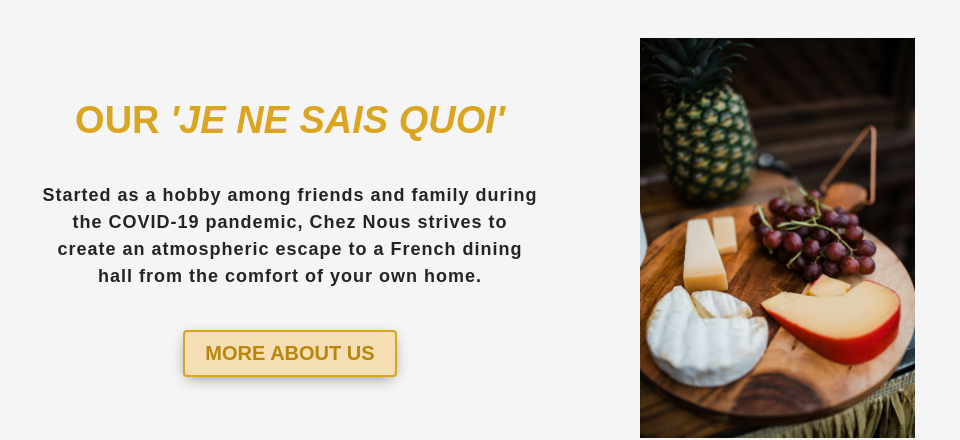
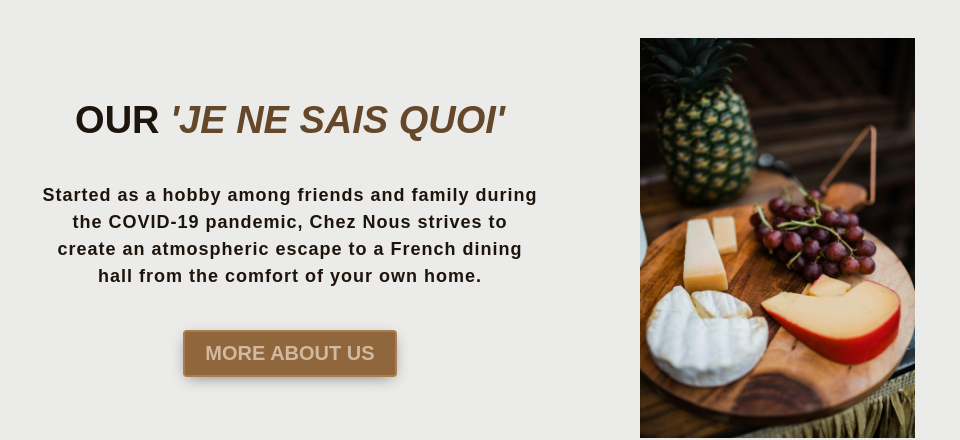
Before and after one commit to lmorgan2398/restaurant-page, a website built with webpack: page src/template.html in a window 1280 px wide. Shown: the part 822-1262 px from the top of the page, 0-960 px from the left. Built offline with nearby package versions, Linux system fonts and the light colour scheme; grey boxes are pictures that could not be loaded.

Commit message:
Update font colors in about section

```diff
--- a/src/styles.css
+++ b/src/styles.css
@@ -92,7 +92,7 @@ nav {
 .about-section {
     display: flex;
     padding: 60px 0px;
-    background-color: whitesmoke;
+    background-color: #EBEBEA;
     justify-content: center;
     align-items: center;
     gap: 100px;
@@ -108,13 +108,17 @@ nav {
 }
 
 .about-section-text > * {
-    color: rgb(36, 36, 36);
+    color: #1D140C;
 }
 
 .about-section-text h2 {
     font-size: 38px;
     font-weight: bold;
-    color: goldenrod;
+    color: #1D140C;
+}
+
+.about-section-text h2 em {
+    color: #65472A;
 }
 
 .about-section-text p {
@@ -129,12 +133,12 @@ nav {
     width: fit-content;
     padding: 10px 20px;
     font-size: 20px;
-    border: 2px solid goldenrod;
+    border: 2px solid #A97E4C;
     border-radius: 4px;
     font-weight: bold;
     box-shadow: 0px 4px 15px -4px gray;
-    background-color: wheat;
-    color: darkgoldenrod;
+    background-color: #90663C;
+    color: #D0B99F;
 }
 
 .about-images {
```
